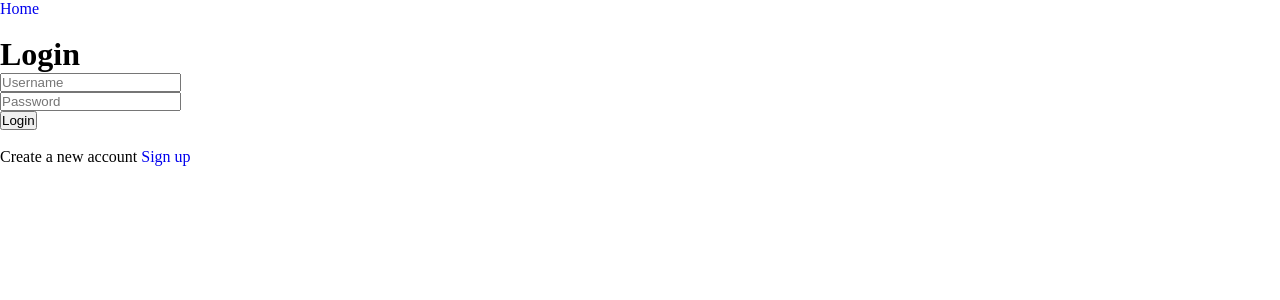
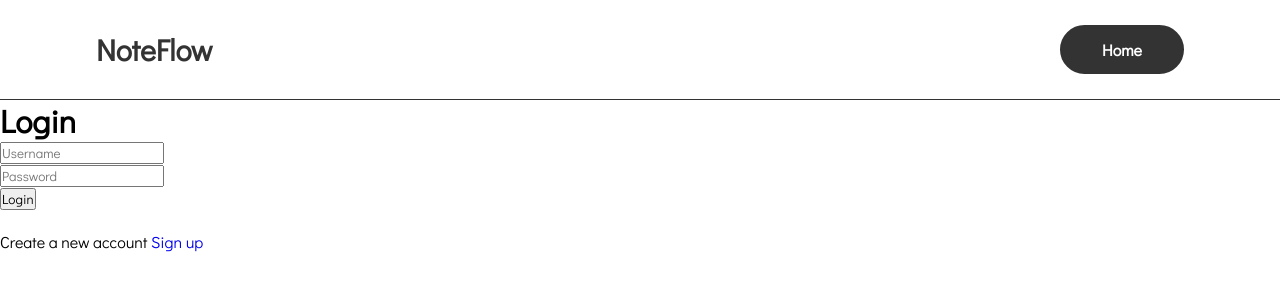
Before and after one commit to Roshan-Roy/notes-app-frontend, a React (Vite) app: page /login in a window 1280 px wide. Shown: the top 300 px of the page. Built offline with nearby package versions, Linux system fonts and the light colour scheme.

Commit message:
initial commit

```diff
--- a/src/App.css
+++ b/src/App.css
@@ -1,8 +1,22 @@
+@import url('https://fonts.googleapis.com/css2?family=Didact+Gothic&display=swap');
+
 * {
     margin: 0;
     padding: 0;
-    outline:none;
+    font-family: 'Didact Gothic', sans-serif;
+    -webkit-tap-highlight-color: transparent;
 }
+
+body {
+    user-select: none;
+}
+
 a {
     text-decoration: none;
 }
+
+.container {
+    margin: 0 auto;
+    width: 85%;
+    max-width: 3000px;
+}
--- /dev/null
+++ b/src/components/Navbar.jsx
@@ -0,0 +1,19 @@
+import { Link } from "react-router-dom"
+import { FaHome } from 'react-icons/fa'
+import "../styles/navbar.css"
+
+export default function Navbar() {
+  return (
+    <div className="navbar">
+      <div className="container">
+        <h1>NoteFlow</h1>
+        <ul className="sm-screen">
+          <li><Link to="/"><FaHome /></Link></li>
+        </ul>
+        <ul className="lg-screen">
+          <li><Link to="/">Home</Link></li>
+        </ul>
+      </div>
+    </div>
+  )
+}
--- a/src/pages/About.jsx
+++ b/src/pages/About.jsx
@@ -1,9 +1,10 @@
-import { Link } from "react-router-dom"
-export default function About(){
+import Navbar from "../components/Navbar"
+
+export default function About() {
   return (
     <>
-    <Link to="/">Home</Link>
-    <h1>About</h1>
+      <Navbar />
+      <h1>About</h1>
     </>
   )
 }
--- a/src/pages/Home.jsx
+++ b/src/pages/Home.jsx
@@ -7,6 +7,10 @@ import { FaArrowRight } from "react-icons/fa"
 
 export default function Home() {
   const { authVal, unauthorize } = useAuthFunc()
+  const getName = () => {
+    const userObj = JSON.parse(sessionStorage.getItem("my-notes-user"))
+    return userObj.name
+  }
   const handleLogout = () => {
     unauthorize()
   }
@@ -17,11 +21,11 @@ export default function Home() {
           <h1>NoteFlow</h1>
           <ul className="sm-screen">
             <li><Link to="/about"><AiOutlineInfoCircle /></Link></li>
-            {authVal ? <li><FiLogOut /></li> : null}
+            {authVal ? <li onClick={handleLogout}><FiLogOut /></li> : null}
           </ul>
           <ul className="lg-screen">
             <li><Link to="/about">About</Link></li>
-            {authVal?<li>Log out</li>:null}
+            {authVal ? <li onClick={handleLogout}>Log Out</li> : null}
           </ul>
         </div>
       </div>
@@ -30,10 +34,10 @@ export default function Home() {
         <div className="container">
 
           <div className="home-text-container">
-            {authVal ? <p>Hi roshan</p> : <p>unleash your creativity, capture your thoughts</p>}
-            <h1>welcome to<br />NoteFlow</h1>
+            {authVal ? <p>Hi, {getName()}</p> : <p>Unleash Your Creativity, Capture Your Thoughts</p>}
+            <h1>Welcome To<br />NoteFlow</h1>
             <div className="links-container">
-              {authVal ? <Link to="/notes" className="notes-link">show notes <FaArrowRight /></Link> : <><Link to="/signup">sign up</Link><Link to="/login">log in</Link></>}
+              {authVal ? <Link to="/notes" className="notes-link">Show Notes <FaArrowRight /></Link> : <><Link to="/signup">Sign Up</Link><Link to="/login">Log In</Link></>}
             </div>
           </div>
 
--- a/src/pages/Login.jsx
+++ b/src/pages/Login.jsx
@@ -1,24 +1,12 @@
 import { Link } from "react-router-dom"
-import { useAuthFunc } from "../components/AppContext"
+import Navbar from "../components/Navbar"
 
 export default function Login() {
-    const { authorize } = useAuthFunc()
-    const handleFormSubmit = (e) => {
-        e.preventDefault()
-        setTimeout(() => {
-            authorize({
-                name: "roshan roy",
-                token: "qwerty12345678"
-            })
-        }, 3000)
-    }
     return (
         <>
-            <Link to="/">Home</Link>
-            <br />
-            <br />
+            <Navbar/>
             <h1>Login</h1>
-            <form onSubmit={handleFormSubmit}>
+            <form>
                 <input type="text" placeholder="Username" />
                 <br />
                 <input type="password" placeholder="Password" />
--- a/src/pages/Signup.jsx
+++ b/src/pages/Signup.jsx
@@ -3,10 +3,11 @@ import { Link } from "react-router-dom"
 import "../styles/signup.css"
 import axios from 'axios'
 import BtnLoader from "../components/BtnLoader"
-//import { useAuthFunc } from "../components/AppContext"
+import Navbar from "../components/Navbar"
+import { useAuthFunc } from "../components/AppContext"
 
 export default function Signup() {
-    //const { authorize } = useAuthFunc()
+    const { authorize } = useAuthFunc()
     const abortController = useRef()
     const [onceChecked, uptOnceChecked] = useState(false)
     const [loading, uptLoading] = useState(false)
@@ -54,12 +55,11 @@ export default function Signup() {
                 }, {
                     signal: abortController.current.signal
                 })
-                console.log(responseData)
+                authorize(responseData.data)
             } catch (e) {
                 if (e.name !== "CanceledError") {
                     uptLoading(false)
-                    const errorStatusCode = e.response.status
-                    if (errorStatusCode === 400) {
+                    if (e.response && e.response.status === 400) {
                         uptUsernameError("Username already exists")
                     } else {
                         uptServerError("Something went wrong, Try again !")
@@ -142,26 +142,23 @@ export default function Signup() {
 
     return (
         <section className="signup-sec">
-            <div className="signup-sec-1">
-                <h1>NoteFlow</h1>
-                <Link to="/">Home</Link>
-            </div>
+            <Navbar />
             <div className="signup-sec-2">
                 <h1>Sign Up</h1>
                 <form onSubmit={handleFormSubmit}>
-                    <input type="text" placeholder="Name" onChange={elm => uptInpVals({ ...inpVals, name: elm.target.value.trim() })} disabled={loading}/>
+                    <input type="text" placeholder="Name" onChange={elm => uptInpVals({ ...inpVals, name: elm.target.value.trim() })} disabled={loading} />
                     <div className="error">
                         <p>{valErrors.nameError}</p>
                     </div>
-                    <input type="text" placeholder="Username" onChange={elm => uptInpVals({ ...inpVals, username: elm.target.value.trim() })} disabled={loading}/>
+                    <input type="text" placeholder="Username" onChange={elm => uptInpVals({ ...inpVals, username: elm.target.value.trim() })} disabled={loading} />
                     <div className="error">
                         <p>{valErrors.userNameError}</p>
                     </div>
-                    <input type="password" placeholder="Password" onChange={elm => uptInpVals({ ...inpVals, password: elm.target.value })} disabled={loading}/>
+                    <input type="password" placeholder="Password" onChange={elm => uptInpVals({ ...inpVals, password: elm.target.value })} disabled={loading} />
                     <div className="error" >
                         <p>{valErrors.passwordError}</p>
                     </div>
-                    <input type="password" placeholder="Confirm password" onChange={elm => uptInpVals({ ...inpVals, cPassword: elm.target.value })} disabled={loading}/>
+                    <input type="password" placeholder="Confirm password" onChange={elm => uptInpVals({ ...inpVals, cPassword: elm.target.value })} disabled={loading} />
                     <div className="error">
                         <p>{valErrors.confirmPasswordError}</p>
                     </div>
--- a/src/styles/home.css
+++ b/src/styles/home.css
@@ -1,17 +1,10 @@
-@import url('https://fonts.googleapis.com/css2?family=Didact+Gothic&display=swap');
-
 .home-sec {
     width: 100vw;
+    max-width: 100%;
     height: 100vh;
     display: flex;
     flex-direction: column;
     color: #333;
-    font-family: 'Didact Gothic', sans-serif;
-
-    .container {
-        margin: 0 auto;
-        width: 85%;
-    }
 
     .home-sec-1 {
         padding: 20px 0;
@@ -31,6 +24,11 @@
                 display: flex;
                 align-items: center;
                 gap: 12px;
+            }
+
+            & ul.sm-screen li a,
+            & ul.sm-screen li {
+                display: flex;
             }
 
             & ul.sm-screen li svg {
@@ -85,18 +83,24 @@
         flex: 1;
         display: flex;
         align-items: center;
+
         .container {
             width: 95%;
             height: 90%;
+            max-height: 600px;
+            min-height: 300px;
             display: flex;
             flex-direction: column;
             align-items: center;
-            gap:5px;
+            gap: 5px;
+            overflow-x: hidden;
+
             .home-text-container {
                 display: flex;
                 flex-direction: column;
                 align-items: center;
                 text-align: center;
+
                 & h1 {
                     font-size: 28px;
                     margin: 15px 0 20px 0;
@@ -110,6 +114,7 @@
 
                 & p {
                     padding: 0 25px;
+                    text-transform: capitalize;
                 }
 
                 .links-container {
@@ -157,7 +162,6 @@
                 width: 100%;
                 background-image: url("../images/home.jpg");
                 background-size: 100% 100%;
-                min-height: 100px;
                 max-width: 450px;
             }
         }
@@ -176,10 +180,12 @@
     .home-sec .home-sec-2 .container {
         flex-direction: row;
         width: 85%;
+        min-height: 450px;
 
         .home-text-container {
             flex: 1;
             align-items: start;
+
             & h1 {
                 font-size: 60px;
                 text-align: left;
@@ -187,7 +193,7 @@
             }
 
             & p {
-                padding: 0;
+                padding: 0 50px 0 0;
                 font-size: 25px;
                 text-align: left;
             }
@@ -214,9 +220,10 @@
 
         .home-image-container {
             max-width: 700px;
-            min-height: 500px;
             height: 100%;
-            min-height: 450px;
+            border: 1px solid #333;
+            border-radius: 20px;
+            box-sizing: border-box;
         }
     }
 }
--- /dev/null
+++ b/src/styles/navbar.css
@@ -0,0 +1,65 @@
+.navbar {
+    padding: 20px 0;
+    border-bottom: 1px solid #333;
+    color: #333;
+
+    .container {
+        display: flex;
+        justify-content: space-between;
+        align-items: center;
+
+        & h1 {
+            font-size: 23px;
+        }
+
+        & ul {
+            list-style-type: none;
+            display: flex;
+            align-items: center;
+        }
+
+        & ul.lg-screen {
+            display: none;
+        }
+
+        & ul.sm-screen li a {
+            display: flex;
+        }
+
+        & ul.sm-screen li a svg {
+            font-size: 30px;
+            color: #333;
+        }
+        & ul.lg-screen li a{
+            display: block;
+            width: 120px;
+            text-align: center;
+            padding: 12px 0;
+            font-weight: bold;
+            border-radius: 100vh;
+            border: 2px solid #333;
+            color: white;
+            background-color: #333;
+        }
+
+    }
+}
+
+@media screen and (min-width:1000px) {
+    .navbar {
+        padding: 25px 0;
+
+        .container h1 {
+            font-size: 30px;
+        }
+
+        & .container ul.sm-screen {
+            display: none;
+        }
+
+        & .container ul.lg-screen {
+            display: flex;
+        }
+    }
+
+}
```
